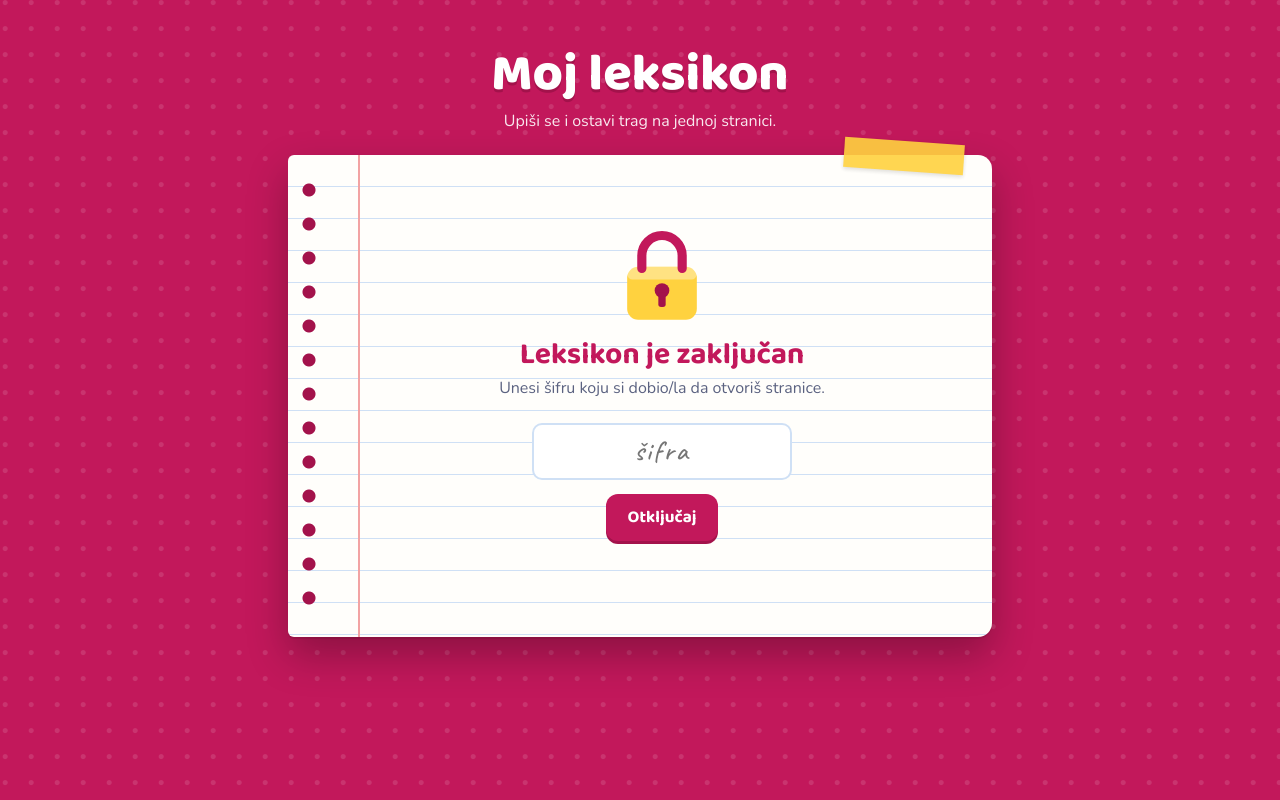
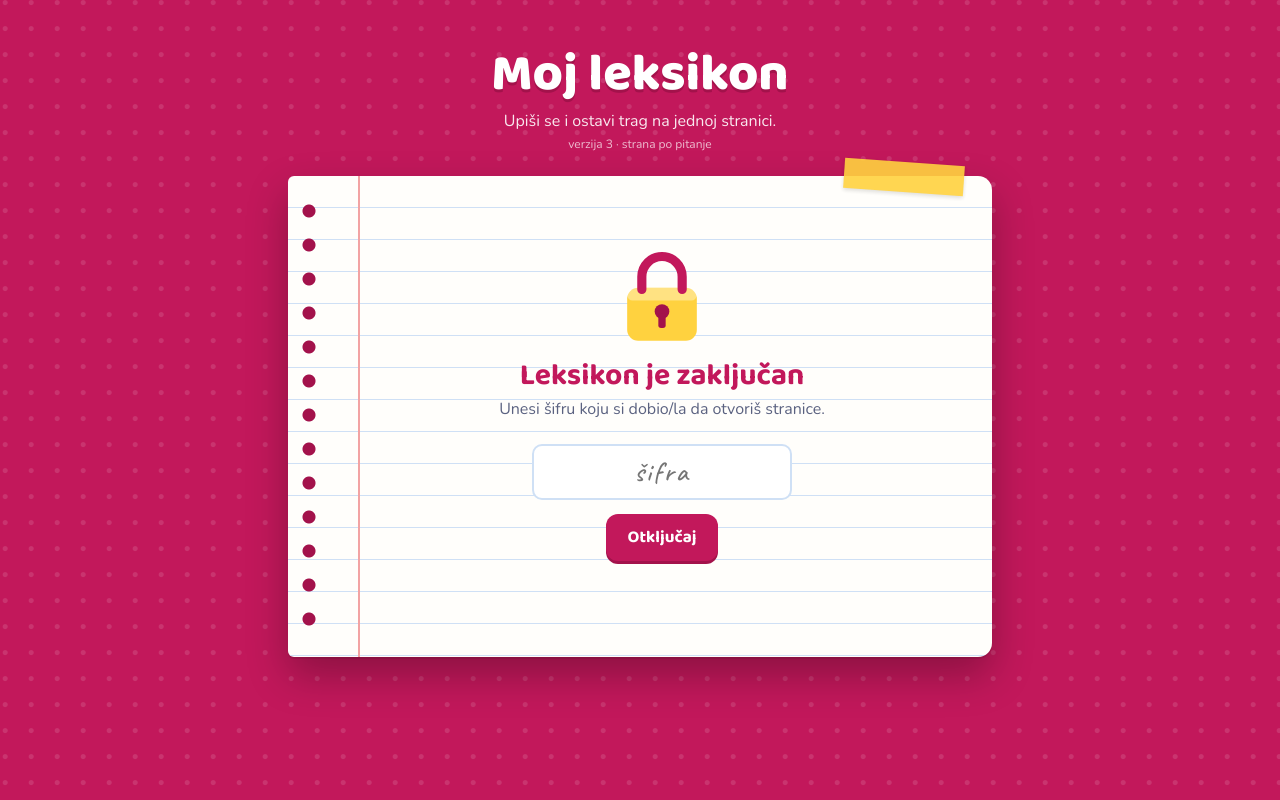
Before and after one commit to vasicstrahinja/Leksikon, a plain HTML site: page index.html in a window 1280 px wide. Drawn offline with nearby package versions, Linux system fonts and the light colour scheme.

Commit message:
Oznaka verzije u zaglavlju
Co-Authored-By: Claude Opus 5.5 <noreply@anthropic.com>
Claude-Session: https://claude.ai/code/session_01VFs4xjCyn4kqXB5o2J6w6E

```diff
--- a/index.html
+++ b/index.html
@@ -87,6 +87,7 @@ pre{background:var(--field);border:2px solid var(--line);border-radius:10px;padd
  <header>
   <h1>Moj leksikon</h1>
   <p>Upiši se i ostavi trag na jednoj stranici.</p>
+  <p style="font-size:12px;opacity:.7;margin-top:2px">verzija 3 · strana po pitanje</p>
  </header>
 
  <nav class="tabs" role="tablist" id="tabs" hidden>
```
